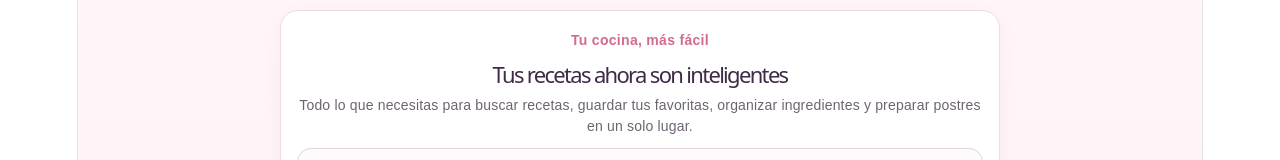
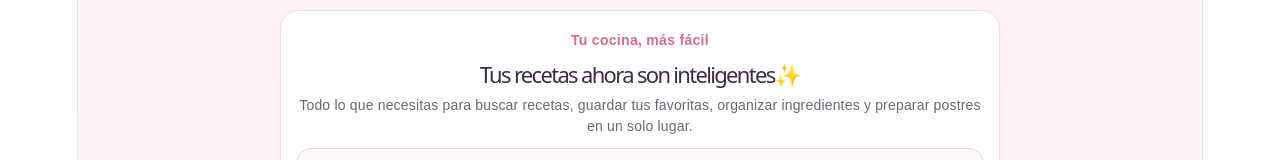
Before and after one commit to jaimecard2782/recetario-saas, a React (Vite) app: page / in a window 1280 px wide. Shown: the top 160 px of the page. Built offline with nearby package versions, Linux system fonts and the light colour scheme.

Commit message:
nuevo deploy

```diff
--- a/src/App.tsx
+++ b/src/App.tsx
@@ -279,7 +279,7 @@ useEffect(() => {
           <section style={heroCardStyle}>
             <p style={miniLabelStyle}>Tu cocina, más fácil</p>
            <h1 style={heroTitleStyle}>
-  Tus recetas ahora son inteligentes
+  Tus recetas ahora son inteligentes✨
 </h1>
             <p style={heroTextStyle}>
               Todo lo que necesitas para buscar recetas, guardar tus favoritas,
```
